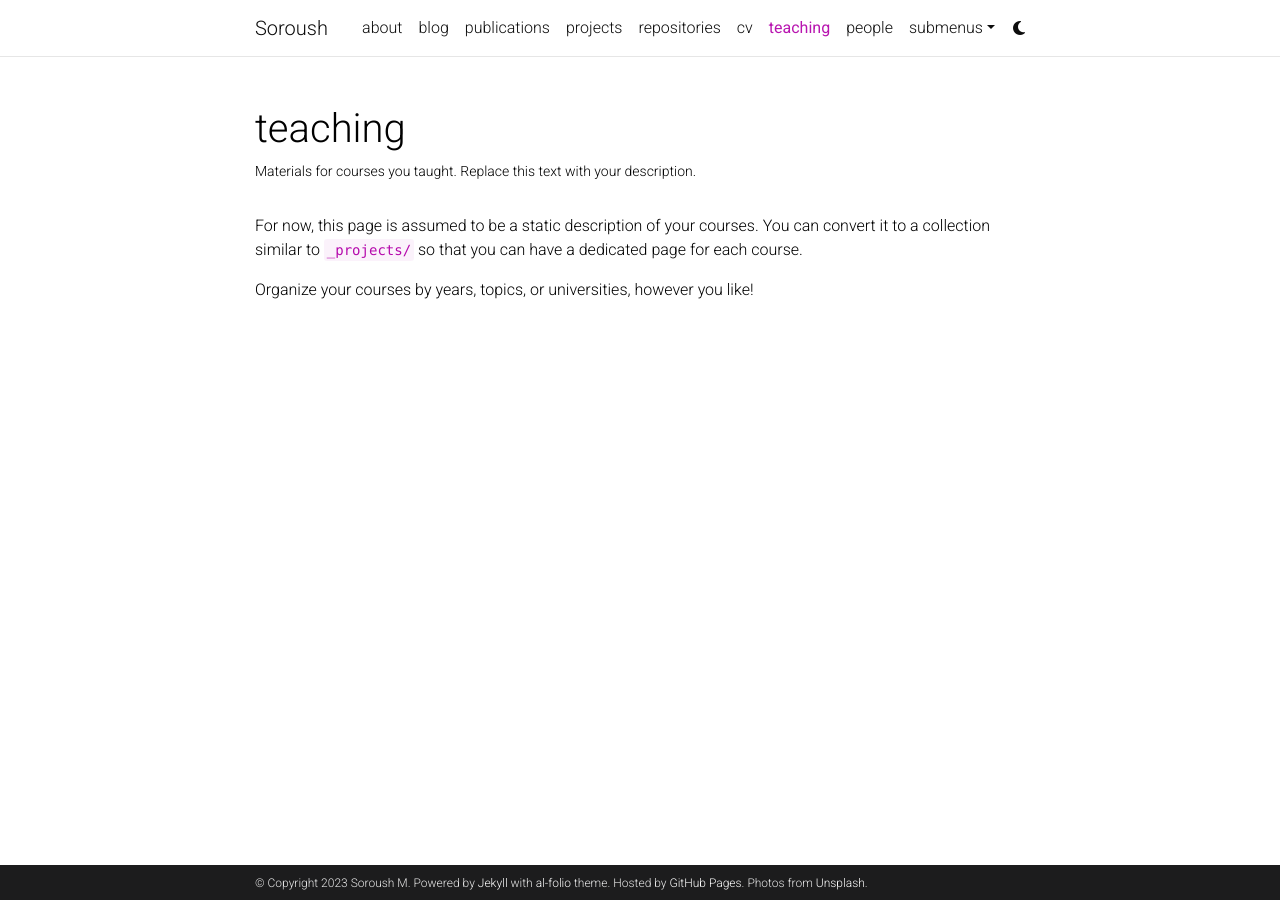
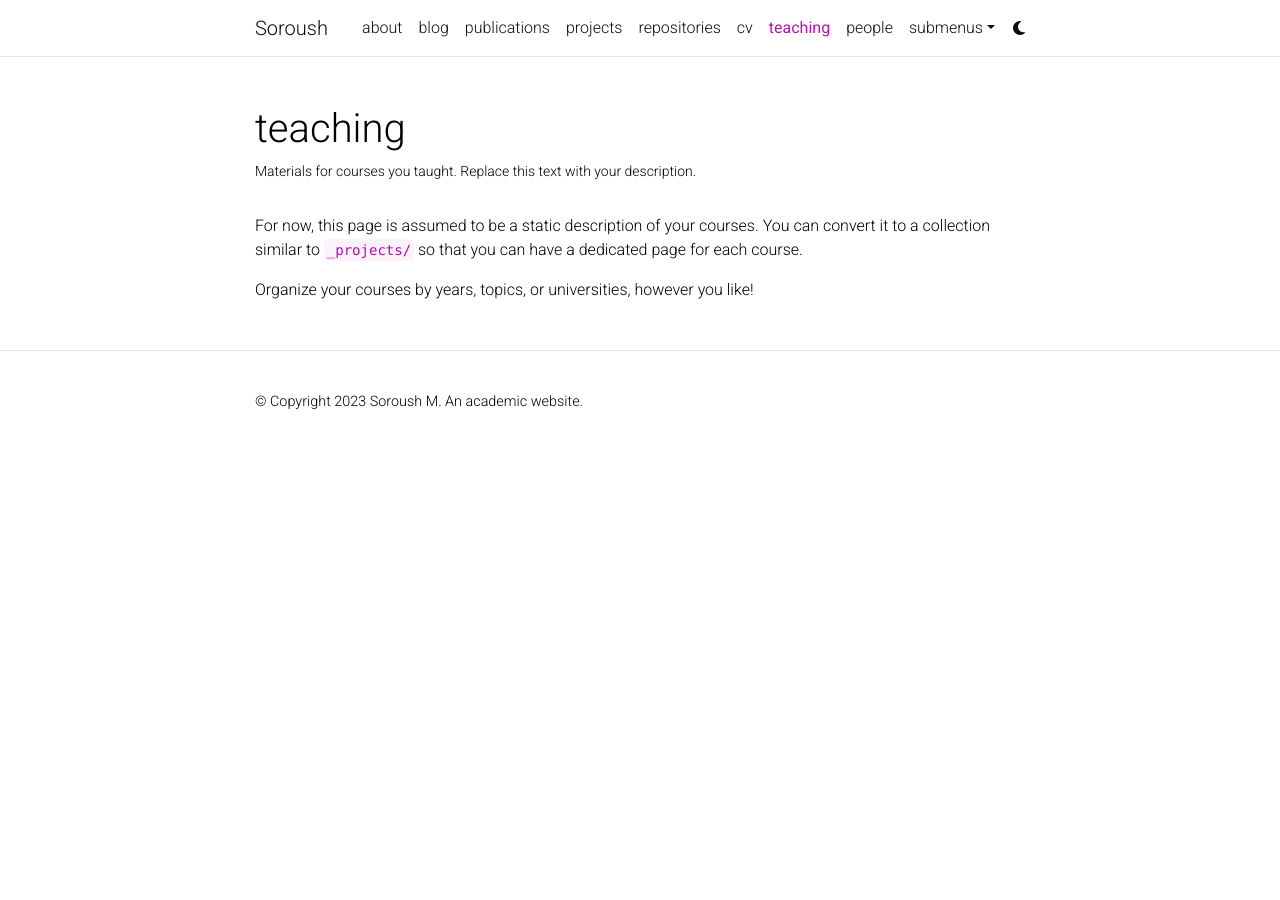
Before and after one commit to AI-shinigami/AI-shinigami.github.io, a Jekyll site: the page built from _pages/teaching.md, in a window 1280 px wide. Built offline with Jekyll 4.4.1, drawn with Linux system fonts in a browser that asks for light colours; full-size pictures stand in for the smaller copies a plugin makes; comment, search, counter and statistics services are not loaded; a style sheet for code colours, icons or effects is not loaded.

Commit message:
Update _config.yml

```diff
--- a/_config.yml
+++ b/_config.yml
@@ -10,9 +10,7 @@
 description: > # the ">" symbol means to ignore newlines until "footer_text:"
 
 footer_text: >
-  Powered by <a href="https://jekyllrb.com/" target="_blank">Jekyll</a> with <a href="https://github.com/alshedivat/al-folio">al-folio</a> theme.
-  Hosted by <a href="https://pages.github.com/" target="_blank">GitHub Pages</a>.
-  Photos from <a href="https://unsplash.com" target="_blank">Unsplash</a>.
+  An academic website.
 keywords: jekyll, jekyll-theme, academic-website, portfolio-website  # add your own keywords or leave empty
 
 lang: en # the language of your site (for example: en, fr, cn, ru, etc.)
@@ -48,7 +46,7 @@
 # -----------------------------------------------------------------------------
 
 navbar_fixed: true
-footer_fixed: true
+footer_fixed: false
 
 # Dimensions
 max_width: 800px
```
